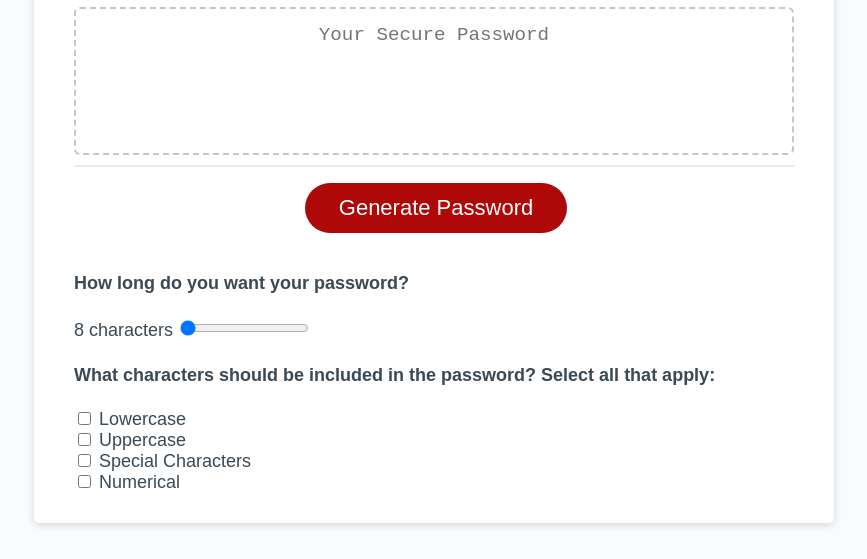
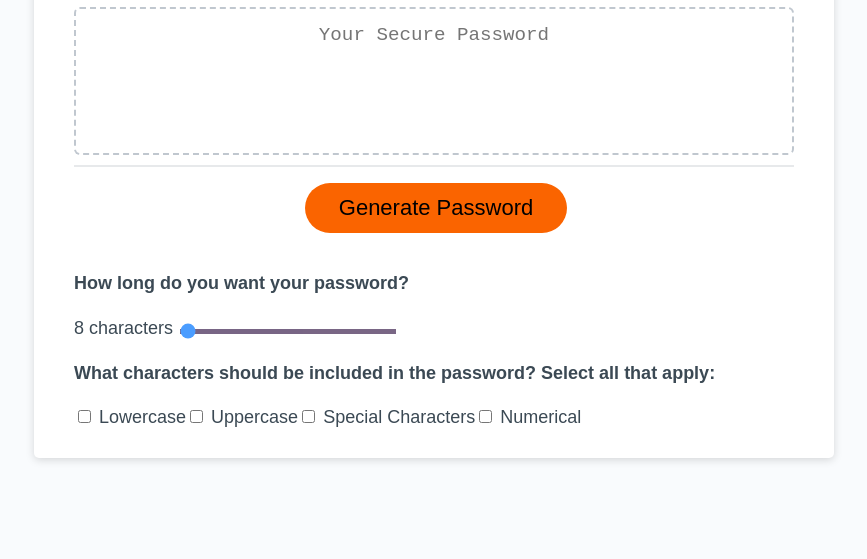
Before and after one commit to MissEnvii/Java_Password_Gen, a plain HTML site: page index.html in a window 1280 px wide. Both pictures are taken after a click on the button "Generate Password". Shown: the part 241-800 px from the top of the page, without its empty margins (206-1073 px from the left). Drawn offline with Linux system fonts and the light colour scheme.

Commit message:
renamed folder_updeated index

```diff
--- a/Develop/script.js
+++ b/Assets/script.js
@@ -61,7 +61,7 @@ passwordLengthInput.oninput = function() {
   passwordLengthValue.innerHTML = this.value;
 }
 
-// Get the generate button and assign an event listener of click on it.
+// Get the generate button and assign an event listener if click on it.
 var generateBtn = document.querySelector("#generate");
 generateBtn.addEventListener("click", showPrompts);
 
--- a/Develop/style.css
+++ b/Assets/style.css
@@ -74,11 +74,11 @@ header {
 
 .btn {
   border: none;
-  background-color: hsl(360, 91%, 36%);
+  background-color: hsl(24, 100%, 49%);
   border-radius: 25px;
   box-shadow: rgba(0, 0, 0, 0.1) 0px 1px 6px 0px rgba(0, 0, 0, 0.2) 0px 1px 1px
     0px;
-  color: hsl(0, 0%, 100%);
+  color: hsl(0, 0%, 0%);
   display: inline-block;
   font-size: 22px;
   line-height: 22px;
@@ -118,12 +118,26 @@ button[disabled] {
   overflow: hidden;
 }
 
+.slider {
+  -webkit-appearance: none;
+  appearance: none;
+  width: 30%;
+  height: 5px;
+  background: #402552;
+  outline: none;
+  opacity: .7;
+}
+
+.slider:hover {
+  opacity: .5;
+}
+
 #prompts {
-  display:none;
+  display: none;
 }
 .checkboxes {
   display: flex;
-  flex-direction: column;
+  flex-direction:row;
   align-items:flex-start;
 }
 
--- a/index.html
+++ b/index.html
@@ -6,7 +6,7 @@
   <meta name="viewport" content="width=device-width, initial-scale=1.0" />
   <meta http-equiv="X-UA-Compatible" content="ie=edge" />
   <title>Password Generator</title>
-  <link rel="stylesheet" href="Develop/style.css" />
+  <link rel="stylesheet" href="Assets/style.css" />
 </head>
 
 <body>
@@ -56,7 +56,7 @@
       </form>
     </div>
   </div>
-  <script src="Develop/script.js"></script>
+  <script src="Assets/script.js"></script>
 </body>
 
 </html>
```
Also changed, not shown: Assets/IMG/Added CSS Section for check box.jpg (renamed from Develop/IMG/Added CSS Section for check box.jpg).
